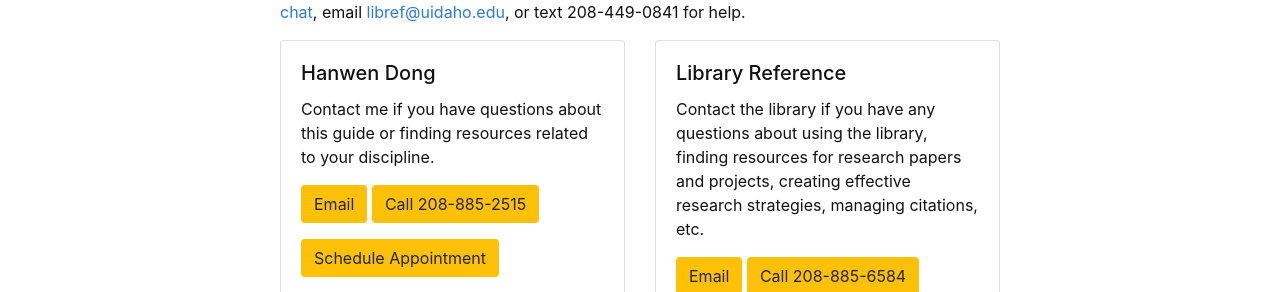
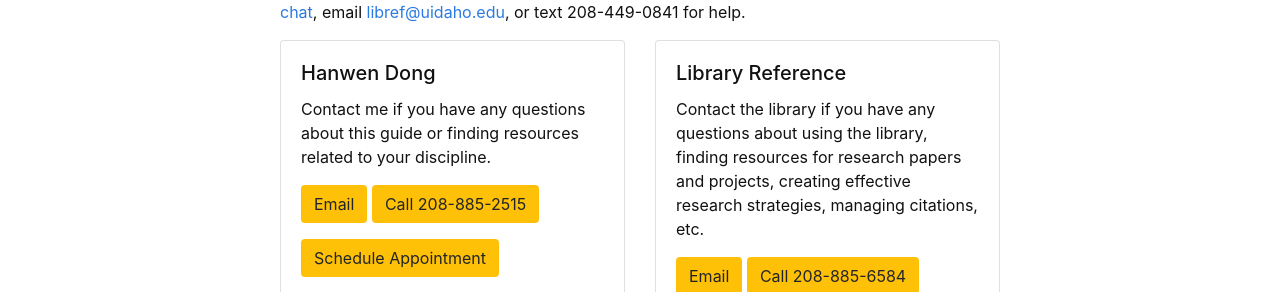
Before and after one commit to hanwendong1/AVS463-f20, a Jekyll site: the page built from index.md, in a window 1280 px wide. Shown: the part 655-947 px from the top of the page. Built offline with Jekyll 4.4.1, drawn with Linux system fonts in a browser that asks for light colours.

Commit message:
Update index.md

```diff
--- a/index.md
+++ b/index.md
@@ -16,7 +16,7 @@ emailing me at <hanwendong@uidaho.edu>, calling my office phone at 208-885-2515,
     <div class="card">
       <div class="card-body">
         <h5 class="card-title">Hanwen Dong</h5>
-        <p class="card-text">Contact me if you have questions about this guide or finding resources related to your discipline.</p>
+        <p class="card-text">Contact me if you have any questions about this guide or finding resources related to your discipline.</p>
         <a href = "mailto: hanwendong@uidaho.edu" class="btn bg-warning mb-3">Email</a>
         <a href = "tel:208-885-2515" class="btn bg-warning mb-3">Call 208-885-2515</a>
         <a href = "https://uidaho.co1.qualtrics.com/jfe/form/SV_1GJiDTJ7po0bDk9?topic=Agricultural+%26amp%3B+Life+Sciences&person=Hanwen+Dong&email=hanwendong%40uidaho.edu" class="btn bg-warning mb-3">Schedule Appointment</a>
```
